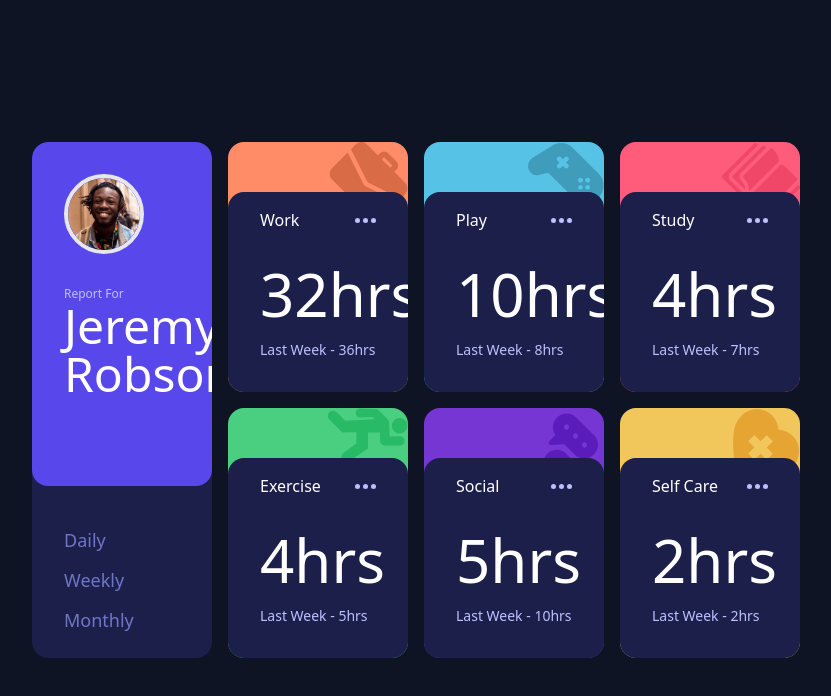
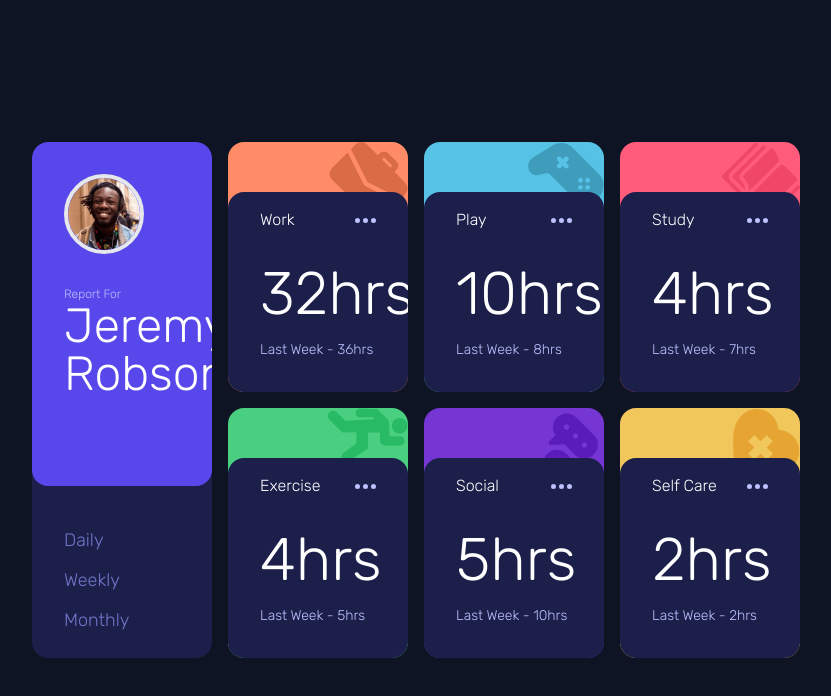
Before and after one commit to bensonibeabuchi/time-tracking-dashboard-main, a website: page index.html in a window 1280 px wide. Shown: the whole page, without its empty margins (224-1055 px from the left). Drawn offline with Linux system fonts and the light colour scheme.

Commit message:
font update

```diff
--- a/index.html
+++ b/index.html
@@ -10,7 +10,7 @@
 
 </head>
 
-<body class="flex justify-center items-center md:h-screen bg-[hsl(226,43%,10%)]">
+<body class="flex justify-center items-center md:h-screen bg-[hsl(226,43%,10%)]" style="font-family: 'Rubik';">
 
   <main class=" w-3/5 grid md:grid-cols-4 grid-cols-1 md:grid-rows-[250px_250px] grid-rows-[repeat(7,150px)] gap-4">
 
```
